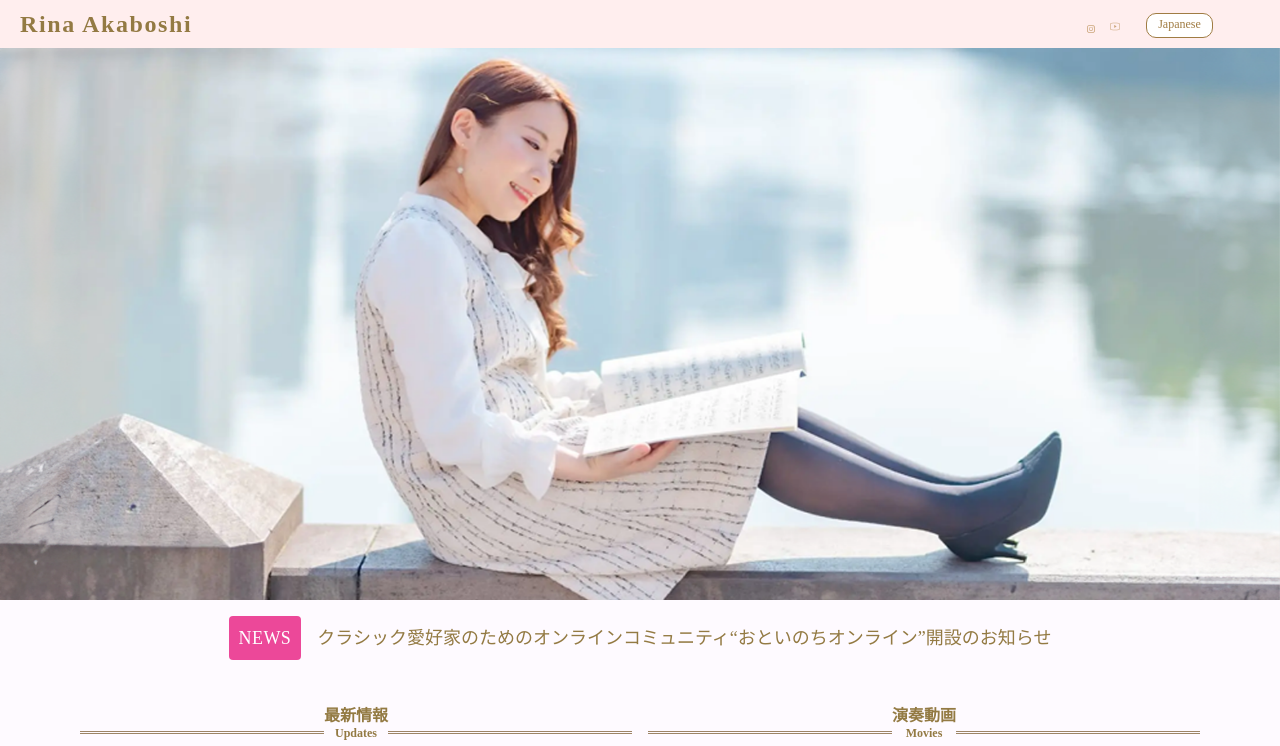
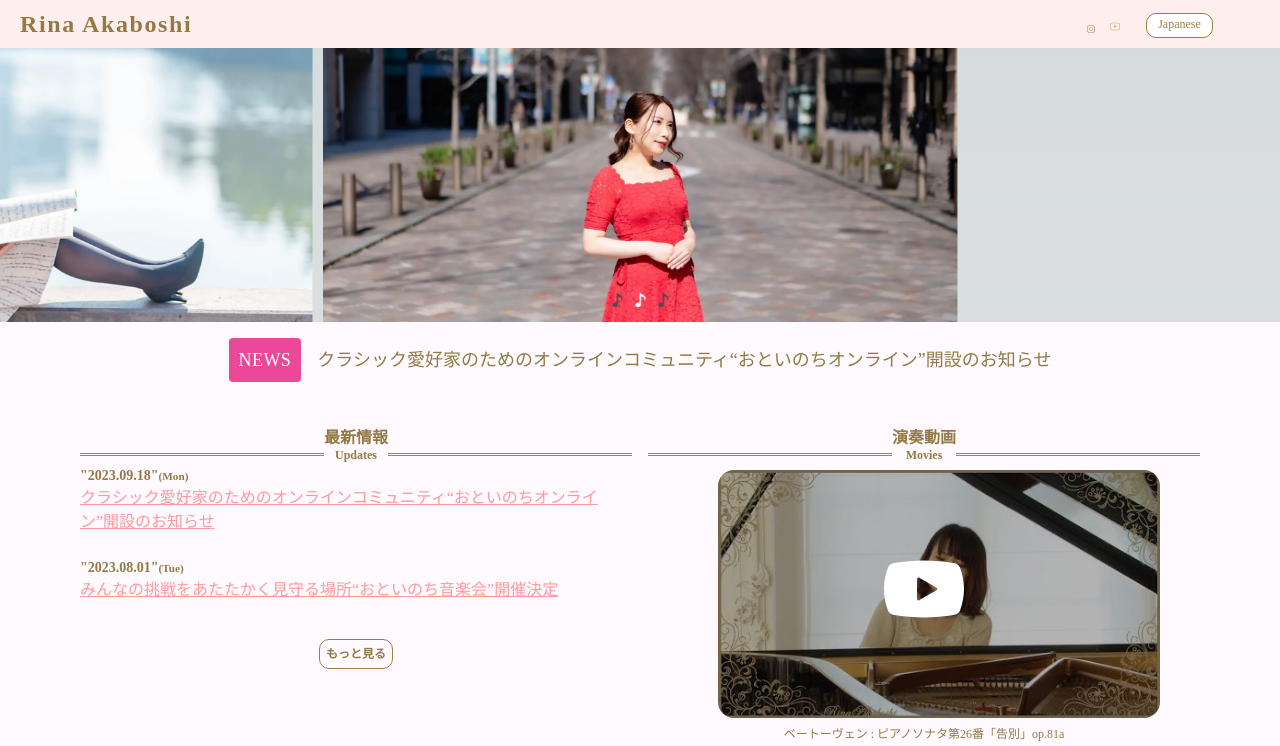
Before and after one commit to Koheibass/ruban-studio, a Next.js app: page / in a window 1280 px wide. Shown: the top 746 px of the page. Built offline with nearby package versions, Linux system fonts and the light colour scheme.

Commit message:
SwiperでTopにカルーセルを実装

```diff
--- a/components/HeaderSlider.jsx
+++ /dev/null
@@ -1,45 +0,0 @@
-import React from "react";
-import { Swiper, SwiperSlide } from 'swiper/react';
-import "swiper/css";
-import "swiper/css/navigation";
-import "swiper/css/pagination";
-
-import { useEffect } from 'react';
-import SwiperCore, { Navigation, Pagination, Autoplay } from 'swiper/core';
-
-import Image from 'next/image';
-
-const images = [
-    "/photo/hero1b.webp",
-    "/photo/hero2b.webp",
-    "/photo/hero3b.webp",
-];
-
-const Slider = () => {
-    useEffect(() => {
-        SwiperCore.use([Navigation, Pagination, Autoplay]);
-    }, []);
-
-    return (
-        <Swiper
-            pagination={{
-                clickable: true,
-            }}
-            loop={true}
-            speed={1000}
-            autoplay={{
-                delay: 2500,
-                disableOnInteraction: false,
-            }}
-            slidesPerView={1}
-        >
-            {images.map((src, index) => (
-                <SwiperSlide key={`${index}`}>
-                    <Image src={src} layout="responsive" width={640} height={200} alt="slider_image" />
-                </SwiperSlide>
-            ))}
-        </Swiper>
-    );
-};
-
-export default Slider;
--- /dev/null
+++ b/components/TopSlider.jsx
@@ -0,0 +1,54 @@
+import Image from "next/image";
+import { Autoplay, Navigation, Pagination } from "swiper/modules";
+import { Swiper, SwiperSlide } from "swiper/react";
+import "swiper/css";
+import "swiper/css/navigation";
+import "swiper/css/pagination";
+
+const images = [
+    "/photo/hero1b.webp",
+    "/photo/hero2b.webp",
+    "/photo/hero3b.webp",
+];
+
+export default function TopSlider() {
+    const slideSettings = {
+        0: {
+            slidesPerView: 1.4,
+            spaceBetween: 10,
+        },
+        1024: {
+            slidesPerView: 2,
+            spaceBetween: 10,
+        },
+    };
+    return (
+        <Swiper
+            modules={[Navigation, Pagination, Autoplay]}
+            breakpoints={slideSettings}
+            slidesPerView={1}
+            centeredSlides={true}
+            loop={true}
+            speed={2000}
+            autoplay={{
+                delay: 4000,
+                disableOnInteraction: false,
+            }}
+            pagination={{
+                clickable: true,
+            }}
+
+        >
+            {images.map((src, index) => (
+                <SwiperSlide key={index}>
+                    <Image
+                        src={src}
+                        width={1920}
+                        height={1038}
+                        sizes="(min-width: 1024px) 100vw, 60vw"
+                    />
+                </SwiperSlide>
+            ))}
+        </Swiper>
+    );
+}
--- a/pages/index.js
+++ b/pages/index.js
@@ -1,5 +1,5 @@
 import { SectionHeader } from "@/components/SectionHeader"
-import HeaderSlider from "@/components/HeaderSlider";
+import TopSlider from "@/components/TopSlider";
 
 export default function Home() {
   return (
@@ -54,7 +54,7 @@ export default function Home() {
           </div>
         </div>
       </nav>
-      <HeaderSlider />
+      <TopSlider />
 
       <main class="main">
         <section class="section_news">
```
